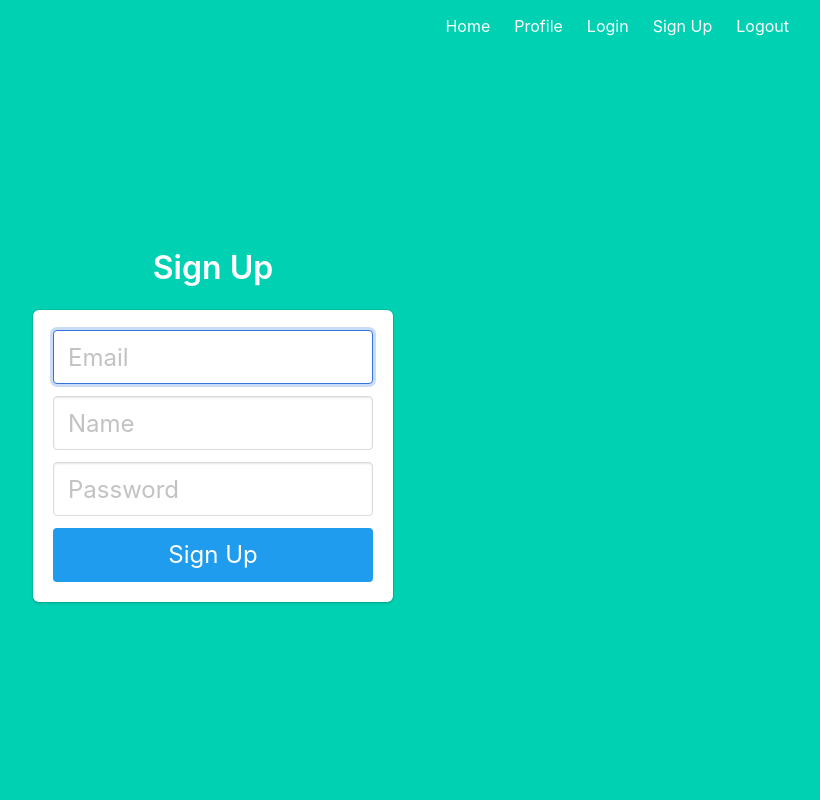
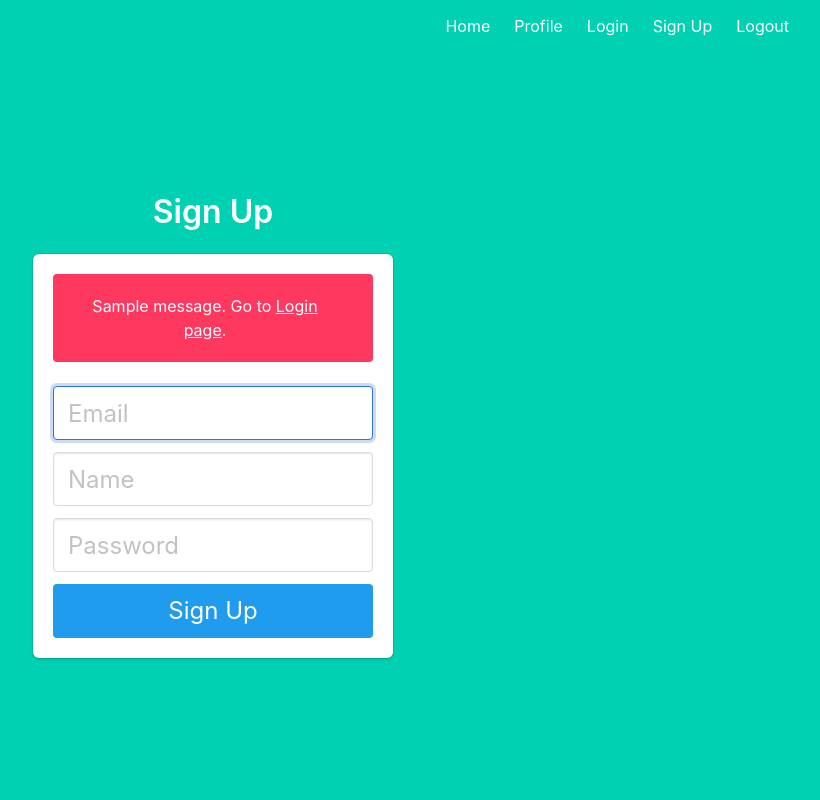
Before and after one commit to SpencerOfwiti/Flask-Login, a Python web app: template templates/signup.html in a window 1280 px wide. Shown: the whole page, without its empty margins (427-1247 px from the left). Run offline with Jinja, Linux system fonts and the light colour scheme; the template is opened without the code that fills it, so the values that code supplies are empty; one stand-in notice (Sample message) is shown.

Commit message:
Add error message for existing user.

```diff
--- a/templates/signup.html
+++ b/templates/signup.html
@@ -4,6 +4,13 @@
 <div class="column is-4 is-offset-4">
     <h3 class="title"> Sign Up </h3>
     <div class="box">
+        {% with messages = get_flashed_messages() %}
+        {% if messages %}
+            <div class="notification is-danger">
+                {{ messages[0] }}. Go to <a href="{{ url_for('auth.login') }}">Login page</a>.
+            </div>
+        {% endif %}
+        {% endwith %}
         <form method="post" action="/signup">
             <div class="field">
                 <div class="control">
```
